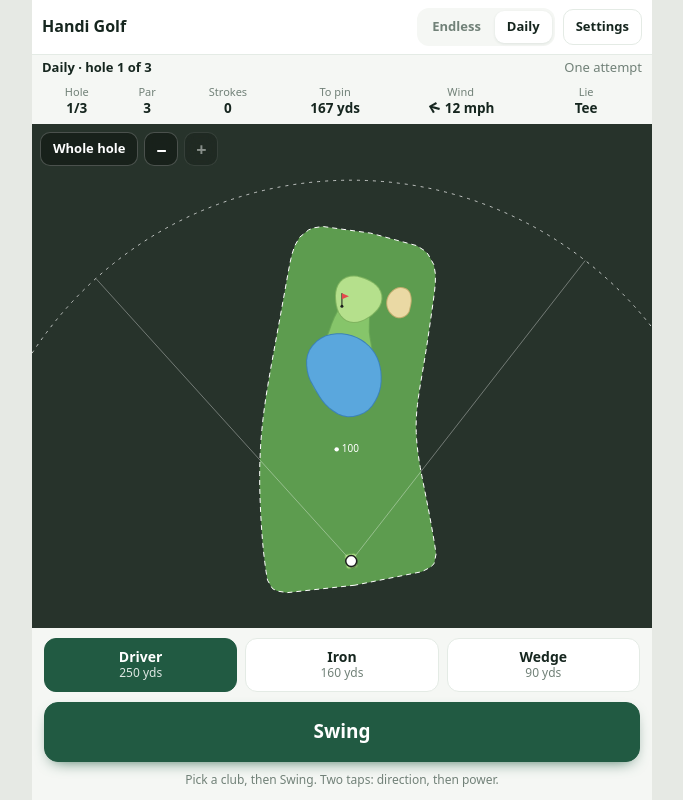
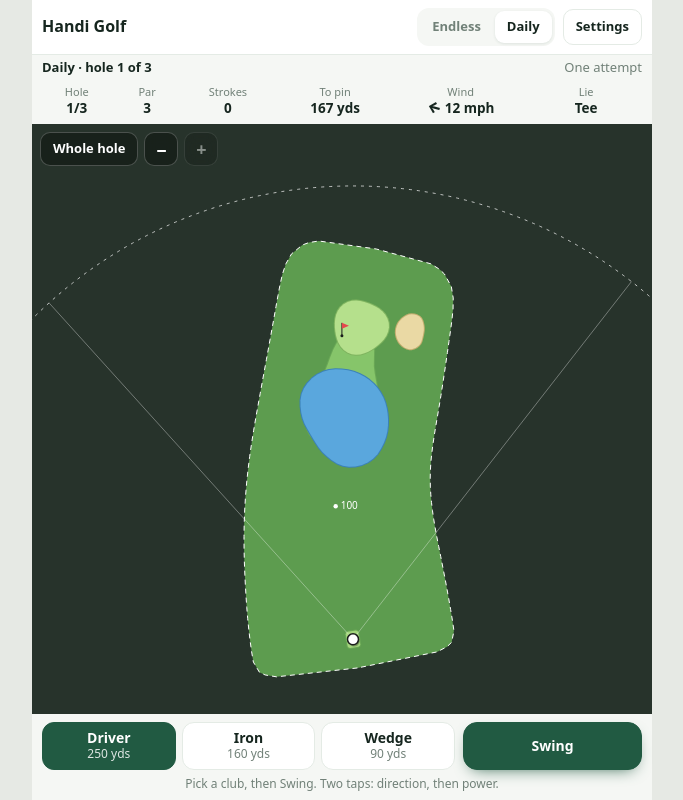
Before and after one commit to KyleMcCalgan/fairway-tracker, a website: page game/index.html in a window 1280 px wide. Both pictures are taken after a click on the button "Play today’s round". Shown: the whole page, without its empty margins (298-981 px from the left). Drawn offline with Linux system fonts and the light colour scheme.

Commit message:
Give golf course more screen space

```diff
--- a/game/game.css
+++ b/game/game.css
@@ -264,14 +264,21 @@
 
 /* --- Controls ------------------------------------------------------------- */
 
-.hg-controls { padding: 10px 12px 12px; display: grid; gap: 10px; }
-.hg-clubs { display: grid; grid-template-columns: repeat(3, 1fr); gap: 8px; }
-.hg-club { display: flex; flex-direction: column; align-items: center; justify-content: center; line-height: 1.2; padding: 6px 4px; min-height: 54px; }
+.hg-controls {
+  padding: 8px 10px max(8px, env(safe-area-inset-bottom));
+  display: grid;
+  grid-template-columns: minmax(0, 3fr) minmax(90px, 1.3fr);
+  gap: 6px 8px;
+}
+.hg-clubs { display: grid; grid-template-columns: repeat(3, minmax(0, 1fr)); gap: 6px; min-width: 0; }
+.hg-club { display: flex; flex-direction: column; align-items: center; justify-content: center; line-height: 1.2; padding: 5px 2px; min-height: 48px; }
 .hg-club-yds { font-size: 12px; font-weight: 500; color: var(--hg-muted); }
 .hg-club[aria-pressed='true'] .hg-club-yds { color: inherit; opacity: 0.85; }
 .hg-swing {
-  min-height: 60px;
-  font-size: 19px;
+  min-height: 48px;
+  padding: 5px 6px;
+  font-size: 14px;
+  line-height: 1.15;
   font-weight: 700;
   border-radius: 14px;
   background: var(--hg-accent);
@@ -279,7 +286,7 @@
   color: var(--hg-accent-fg);
   box-shadow: 0 6px 16px -8px var(--hg-accent);
 }
-.hg-hint { color: var(--hg-muted); font-size: 12px; min-height: 1.35em; text-align: center; }
+.hg-hint { grid-column: 1 / -1; color: var(--hg-muted); font-size: 12px; min-height: 1.35em; text-align: center; }
 
 /* --- Dialogs -------------------------------------------------------------- */
 
```
Also changed, not shown: css/styles.css (+10 -8 lines), index.html (+2 -2 lines).
